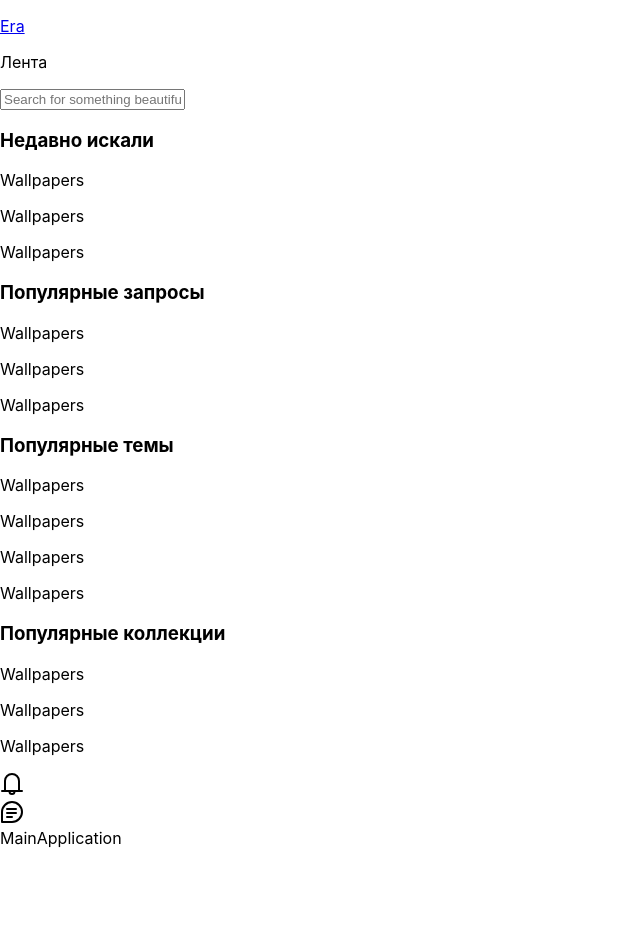
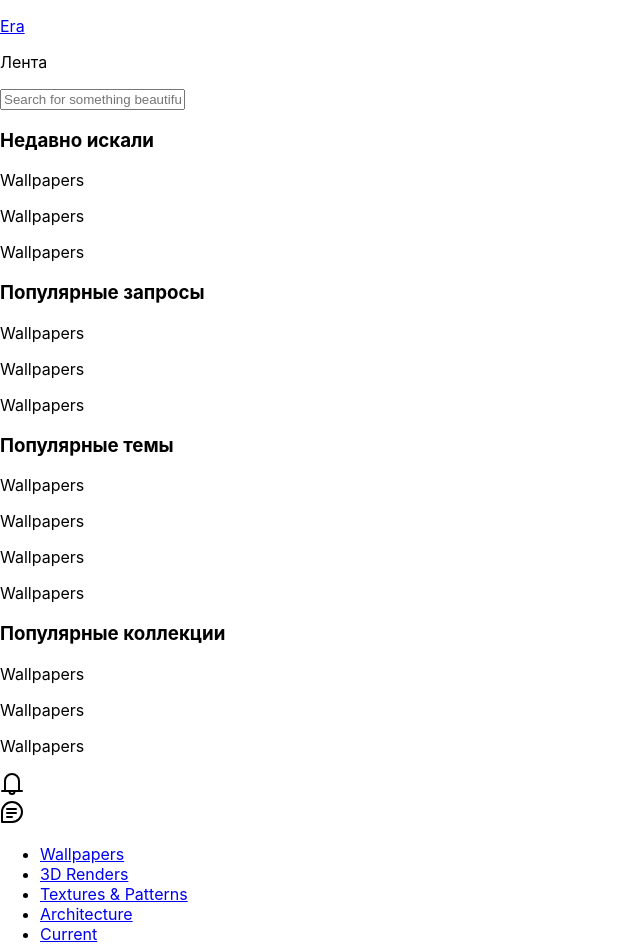
Before and after one commit to Interplar-Creative-Studio/era-frontend, a React (Create React App) app: page / in a window 1280 px wide. Shown: the top 945 px of the page, without its empty margins (0-640 px from the left). Before the commit the page ends 848 px from the top, so only its background shows below. Built offline with nearby package versions, Linux system fonts and the light colour scheme.

Commit message:
Добавлена отрисовка SubMenuElement.js

```diff
--- a/src/MainAppication/Header/HeaderMainMenu/Search/Search.js
+++ b/src/MainAppication/Header/HeaderMainMenu/Search/Search.js
@@ -1,19 +1,19 @@
 import React from "react";
 import {Tags} from "../../../Components/Tags/Tags";
 
+let titlesAndTags = [
+    {title: "Недавно искали", tags: ['Wallpapers', 'Wallpapers', 'Wallpapers']},
+    {title: "Популярные запросы", tags: ['Wallpapers', 'Wallpapers', 'Wallpapers']},
+    {title: "Популярные темы", tags: ['Wallpapers', 'Wallpapers', 'Wallpapers', 'Wallpapers']},
+    {title: "Популярные коллекции", tags: ['Wallpapers', 'Wallpapers', 'Wallpapers']},
+];
+
 export const Search = (props) => {
-    let titlesAndTags = {
-        "Недавно искали": {tags: ['Wallpapers', 'Wallpapers', 'Wallpapers']},
-        "Популярные запросы": {tags: ['Wallpapers', 'Wallpapers', 'Wallpapers']},
-        "Популярные темы": {tags: ['Wallpapers', 'Wallpapers', 'Wallpapers', 'Wallpapers']},
-        "Популярные коллекции": {tags: ['Wallpapers', 'Wallpapers', 'Wallpapers']},
-    };
-
     return (
         <div className="menu__first-block__search-box" id="inputActive">
             <input id="inputActivator" type="text" placeholder="Search for something beautiful"/>
             <div className="menu__first-block__search-box__short" id="helperActive">
-                {Object.keys(titlesAndTags).map((key, i) => <Tags title={key} tags={titlesAndTags[key].tags} key={i}/>)}
+                {titlesAndTags.map((elem, i) => <Tags title={elem.title} tags={elem.tags} key={i}/>)}
             </div>
         </div>
     );
--- a/src/MainAppication/Header/HeaderSubMenu/HeaderSubMenu.js
+++ b/src/MainAppication/Header/HeaderSubMenu/HeaderSubMenu.js
@@ -1,9 +1,25 @@
 import React from "react";
+import {SubMenuElement} from "./SubMenuElement/SubMenuElement";
+
+let menu = [
+    {href: "#", text: "Wallpapers"},
+    {href: "#", text: "3D Renders"},
+    {href: "#", text: "Textures & Patterns"},
+    {href: "#", text: "Architecture"},
+    {href: "#", text: "Current "},
+    {href: "#", text: "Experimental"},
+    {href: "#", text: "Nature"},
+    {href: "#", text: "Fashion"},
+    {href: "#", text: "Film"},
+    {href: "#", text: "Food & Drink"},
+];
 
 export const HeaderSubMenu = (props) => {
     return(
-        <div>
-
+        <div className="menu__second-block container">
+            <ul>
+                {menu.map(item => <SubMenuElement menulink={item.href} menuName={item.text}/>)}
+            </ul>
         </div>
     );
 };
--- /dev/null
+++ b/src/MainAppication/Header/HeaderSubMenu/SubMenuElement/SubMenuElement.js
@@ -0,0 +1,7 @@
+import React from "react";
+import {NavLink} from "react-router-dom";
+
+
+export const SubMenuElement = (props) => {
+    return(<li><NavLink to={props.menulink}>{props.menuName}</NavLink></li>);
+};
```
